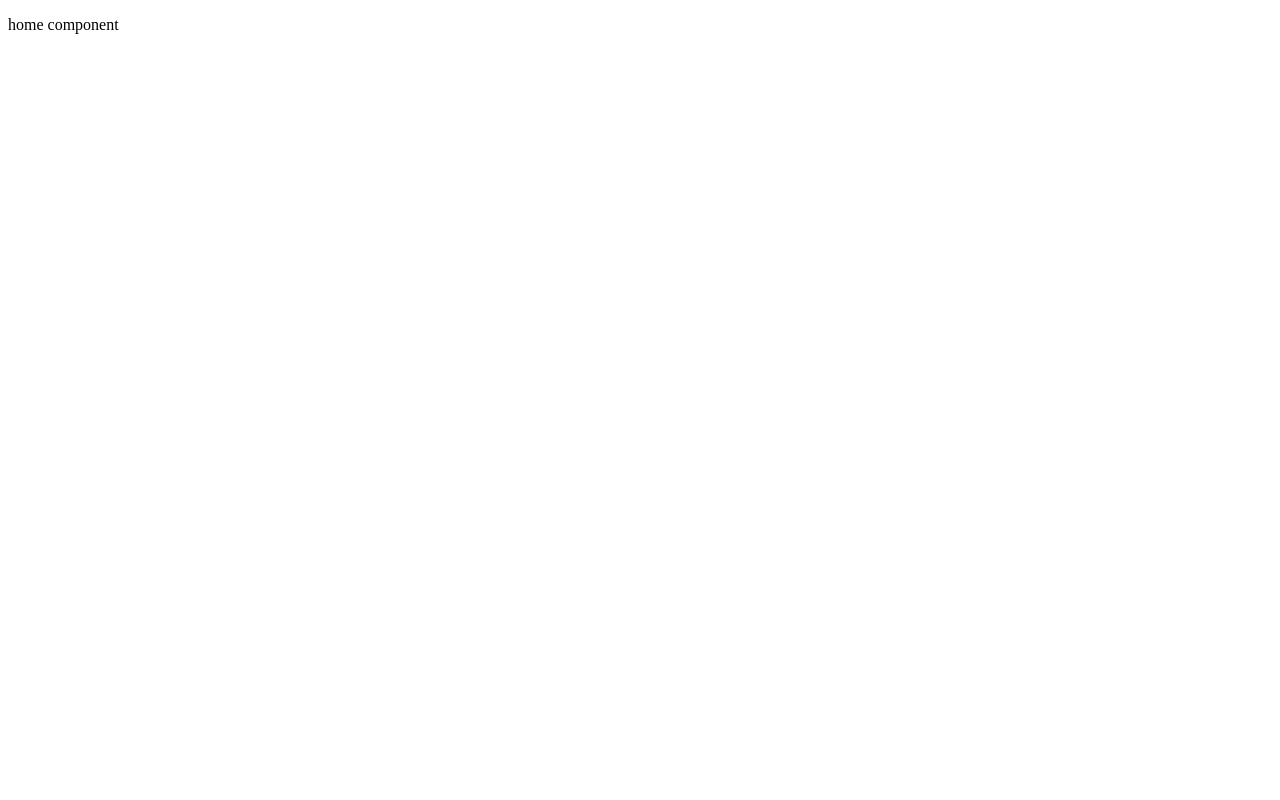
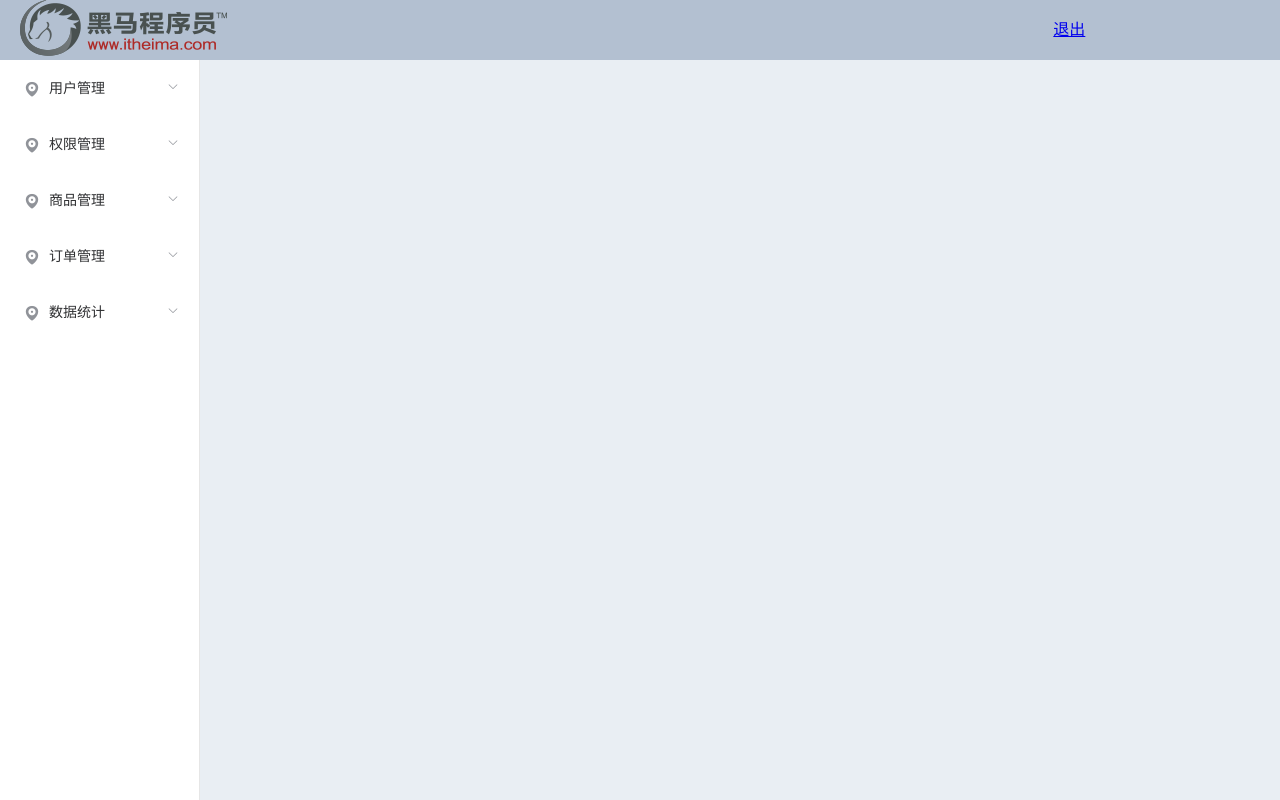
Before and after one commit to zhangliangcai/admin-vue, a Vue app: page /#/ in a window 1280 px wide. Built offline with nearby package versions, Linux system fonts and the light colour scheme; sample sign-in values are in the browser's storage.

Commit message:
用户登录&退出

```diff
--- a/src/App.vue
+++ b/src/App.vue
@@ -11,4 +11,7 @@ export default {
 </script>
 
 <style>
+#app {
+  height: 100%;
+}
 </style>
--- /dev/null
+++ b/src/assets/css/style.css
@@ -0,0 +1,8 @@
+html, body {
+  height: 100%;
+}
+
+body {
+  margin: 0;
+  padding: 0;
+}
--- a/src/components/home/home.vue
+++ b/src/components/home/home.vue
@@ -1,16 +1,122 @@
 <template>
-<div>
-  <p>home component</p>
-</div>
+  <el-container class="container">
+    <el-header class="header">
+      <el-row>
+        <el-col :span="4">
+          <div class="grid-content bg-purple">
+            <img src="./logo.png" alt="">
+          </div>
+        </el-col>
+        <el-col :offset="16" :span="4">
+          <div class="grid-content bg-purple">
+            <a href="#"
+             @click.prevent="logout">退出</a>
+          </div>
+        </el-col>
+      </el-row>
+    </el-header>
+    <el-container class="container">
+      <el-aside class="aside" width="200px">
+        <el-menu
+          default-active="2"
+          class="el-menu-vertical-demo aside-menu"
+          @open="handleOpen"
+          @close="handleClose"
+          :unique-opened="false"
+          :router="true">
+          <el-submenu index="1">
+            <template slot="title">
+              <i class="el-icon-location"></i>
+              <span>用户管理</span>
+            </template>
+            <el-menu-item index="/users">用户列表</el-menu-item>
+          </el-submenu>
+          <el-submenu index="2">
+            <template slot="title">
+              <i class="el-icon-location"></i>
+              <span>权限管理</span>
+            </template>
+            <el-menu-item index="/roles">角色列表</el-menu-item>
+            <el-menu-item index="2-2">权限列表</el-menu-item>
+          </el-submenu>
+          <el-submenu index="3">
+            <template slot="title">
+              <i class="el-icon-location"></i>
+              <span>商品管理</span>
+            </template>
+            <el-menu-item index="3-1">商品列表</el-menu-item>
+            <el-menu-item index="3-2">商品分类</el-menu-item>
+            <el-menu-item index="3-3">商品参数</el-menu-item>
+          </el-submenu>
+          <el-submenu index="4">
+            <template slot="title">
+              <i class="el-icon-location"></i>
+              <span>订单管理</span>
+            </template>
+            <el-menu-item index="4-1">订单列表</el-menu-item>
+          </el-submenu>
+          <el-submenu index="5">
+            <template slot="title">
+              <i class="el-icon-location"></i>
+              <span>数据统计</span>
+            </template>
+            <el-menu-item index="5-1">数据报表</el-menu-item>
+          </el-submenu>
+        </el-menu>
+      </el-aside>
+      <el-main class="main">
+        <router-view></router-view>
+      </el-main>
+    </el-container>
+  </el-container>
 </template>
 
 <script>
 export default {
   data () {
     return {}
+  },
+  methods: {
+    logout () {
+      this.$confirm('确认退出吗?', '退出提示', {
+        confirmButtonText: '确定',
+        cancelButtonText: '取消',
+        type: 'warning'
+      }).then(() => { // 点击确认执行 resolve 函数
+        // 1. 删除本地存储中的 Token 身份标识
+        window.localStorage.removeItem('admin-token')
+        // 2. 跳转到登陆视图
+        this.$router.push({
+          name: 'login'
+        })
+        this.$message({
+          type: 'success',
+          message: '退出成功!'
+        })
+      }).catch(() => {
+        // 点击取消的处理
+      })
+    }
   }
 }
 </script>
 
 <style>
+.container, .aside .aside-menu {
+  height: 100%;
+}
+
+.header {
+  background-color: #B3C0D1;
+  line-height: 60px;
+}
+
+.aside {
+  background-color: #D3DCE6;
+}
+
+.main {
+  background-color: #E9EEF3;
+  height: 100%;
+}
 </style>
--- a/src/components/login/login.vue
+++ b/src/components/login/login.vue
@@ -1,6 +1,7 @@
 <template>
 <div class="login-wrap">
-  <el-form label-position="top" ref="form" :model="userForm" label-width="80px">
+  <el-form class="login-from" label-position="top" ref="form" :model="userForm" label-width="80px">
+    <h2 class="heading">用户登陆</h2>
     <el-form-item label="用户名">
       <el-input
       type="" v-model="userForm.username"></el-input>
@@ -11,8 +12,7 @@
       v-model="userForm.password"></el-input>
     </el-form-item>
     <el-form-item>
-      <el-button type="primary" @click="login">立即创建</el-button>
-      <el-button>取消</el-button>
+      <el-button class="login-btn" type="primary" @click="login">立即登录</el-button>
     </el-form-item>
   </el-form>
 </div>
@@ -38,8 +38,15 @@ export default {
       const res = await axios.post('http://localhost:8888/api/private/v1/login', this.userForm)
       const data = res.data
       if (data.meta.status === 200) {
+        // 登陆成功，将服务器签发给用户的 Token 身份令牌记录到 localStorage 中
+        // 其它需要使用 Token 的都去本地存储获取
+        window.localStorage.setItem('admin-token', JSON.stringify(data.data))
         this.$router.push({
           name: 'home'
+        })
+        this.$message({
+          type: 'success',
+          message: '登陆成功!'
         })
       }
     }
@@ -48,4 +55,21 @@ export default {
 </script>
 
 <style>
+.login-wrap {
+  background-color: #324152;
+  height: 100%;
+  display: flex;
+  justify-content: center;
+  align-items: center;
+}
+.login-from {
+  background-color: #fff;
+  width: 400px;
+  padding: 30px;
+  border-radius: 5px;
+}
+
+.login-from .login-btn {
+  width: 100%;
+}
 </style>
--- /dev/null
+++ b/src/components/user-list/user-list.vue
@@ -0,0 +1,93 @@
+<template>
+<div class="user-list-wrap">
+  <el-row>
+    <el-col :span="24">
+      <el-breadcrumb class="user-list-breadcrumb" separator-class="el-icon-arrow-right">
+        <el-breadcrumb-item :to="{ path: '/' }">首页</el-breadcrumb-item>
+        <el-breadcrumb-item>用户管理</el-breadcrumb-item>
+        <el-breadcrumb-item>用户列表</el-breadcrumb-item>
+      </el-breadcrumb>
+    </el-col>
+  </el-row>
+  <el-row class="user-list-search">
+    <el-col :span="8">
+      <el-input placeholder="请输入内容" v-model="searchText" class="input-with-select">
+        <el-button slot="append" icon="el-icon-search"></el-button>
+      </el-input>
+    </el-col>
+    <el-col :span="2">
+      <el-button type="success" plain>添加用户</el-button>
+    </el-col>
+  </el-row>
+  <el-table
+    :data="tableData"
+    style="width: 100%">
+    <el-table-column
+      prop="username"
+      label="姓名"
+      width="180">
+    </el-table-column>
+    <el-table-column
+      prop="email"
+      label="邮箱"
+      width="180">
+    </el-table-column>
+    <el-table-column
+      prop="mobile"
+      label="电话">
+    </el-table-column>
+  </el-table>
+  <el-pagination
+    @size-change="handleSizeChange"
+    @current-change="handleCurrentChange"
+    :current-page="4"
+    :page-sizes="[100, 200, 300, 400]"
+    :page-size="100"
+    layout="total, sizes, prev, pager, next, jumper"
+    :total="400">
+  </el-pagination>
+</div>
+</template>
+
+<script>
+import axios from 'axios'
+export default {
+  async created () {
+    const {token} = JSON.parse(window.localStorage.getItem('admin-token'))
+    const res = await axios.get('http://localhost:8888/api/private/v1/users', {
+      headers: {
+        Authorization: token // 配置请求头携带身份令牌
+      },
+      params: { // 请求参数，对象会被转换为 k=v&k=v 的格式，然后拼接到请求路径 ? 后面发起请求
+        pagenum: 1,
+        pagesize: 5
+      }
+    })
+    this.tableData = res.data.data.users
+  },
+  data () {
+    return {
+      searchText: '',
+      tableData: []
+    }
+  },
+  methods: {
+    handleSizeChange (val) {
+      console.log(`每页 ${val} 条`)
+    },
+    handleCurrentChange (val) {
+      console.log(`当前页: ${val}`)
+    }
+  }
+}
+</script>
+
+<style>
+.user-list-breadcrumb {
+  line-height: 3;
+}
+
+.user-list-search {
+  margin-bottom: 10px;
+}
+</style>
--- a/src/main.js
+++ b/src/main.js
@@ -5,6 +5,9 @@ import ElementUI from 'element-ui'
 import 'element-ui/lib/theme-chalk/index.css'
 import App from './App'
 import router from './router'
+
+// 引入我们的公共样式
+import './assets/css/style.css'
 
 Vue.use(ElementUI)
 
--- a/src/router/index.js
+++ b/src/router/index.js
@@ -3,9 +3,15 @@ import Router from 'vue-router'
 import Login from '@/components/login/login'
 import Home from '@/components/home/home'
 
+// 用户管理组件
+import UserList from '@/components/user-list/user-list'
+
+// 角色管理组件
+import RoleList from '@/components/role-list/role-list'
+
 Vue.use(Router)
 
-export default new Router({
+const router = new Router({
   routes: [
     {
       name: 'login',
@@ -15,7 +21,56 @@ export default new Router({
     {
       name: 'home',
       path: '/',
-      component: Home
+      component: Home,
+      // 我们可以通过配置自路由的方式让某个组件渲染到父路由组件
+      // 1. 在父路由组件中添加 <router-view></router-view> 出口标记
+      // 2. 在父路由中通过 children 来声明自路由
+      //    children 是一个数组
+      //    children 数组中配置一个一个子路由对象
+      // 当你访问 user-list 组件的时候，则路由会先渲染它的父路由组件
+      // 然后将 user-list 组件渲染到父路由的 router-view 标记中
+      children: [
+        {
+          name: 'user-list',
+          path: '/users',
+          component: UserList
+        },
+        {
+          name: 'role-list',
+          path: '/roles',
+          component: RoleList
+        }
+      ]
     }
   ]
 })
+
+// 1. 添加路由拦截器（导航钩子、守卫）
+//    接下来所有的视图导航都必须经过这道关卡
+//    一旦进入这道关卡，你得告诉路由守卫，
+//    to 我要去哪里
+//    from 我从哪儿来的
+//    next 用来放行的
+router.beforeEach((to, from, next) => { // 1. 添加全局路由导航守卫
+  // 2.
+  // 拿到当前请求的视图路径标识
+  // 2.1 如果是登陆组件，则直接放行通过
+  // 2.2 如果是非登陆组件，则检查 Token 令牌
+  //    2.2.1 有令牌就过去
+  //    2.2.2 无令牌，则让其登陆去
+  if (to.name === 'login') { // 2.1 如果是访问登陆组件，则让其通过
+    next()
+  } else {
+    // 检查登陆状态令牌
+    const token = window.localStorage.getItem('admin-token')
+    if (!token) { // 2.2.1 无令牌，则让其登陆去
+      next({
+        name: 'login'
+      })
+    } else { // 2.2.2 有令牌就允许通过
+      next()
+    }
+  }
+})
+
+export default router
```
Also changed, not shown: src/components/home/logo.png (added), src/components/role-list/role-list.vue (added).
